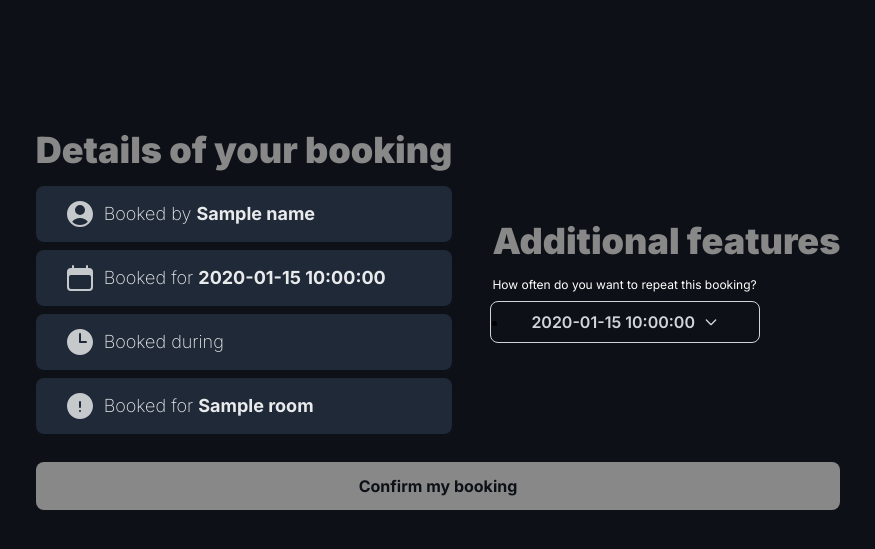
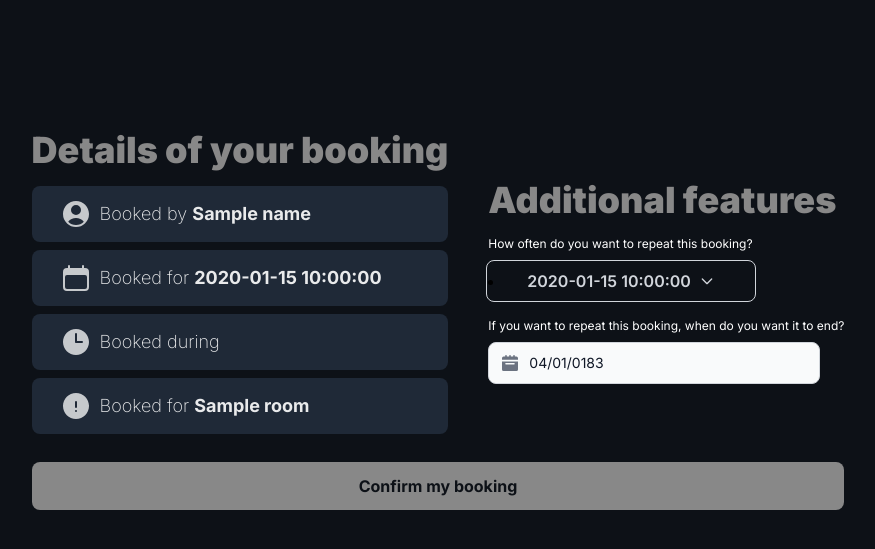
Before and after one commit to SMCS2026-SWAB/FalconBooking, a Flask app: template src/templates/confirm_booking.html in a window 1280 px wide. Shown: the part 104-653 px from the top of the page, without its empty margins (202-1077 px from the left). Run offline with Flask 3, Linux system fonts and the light colour scheme; the template is opened without the code that fills it: most values are stand-ins (such as "Sample title", 1, 10 or a date in 2020); some libraries are stand-ins or nearby versions.

Commit message:
fixed issue where recurring bookings repeat forever.

```diff
--- a/src/app.py
+++ b/src/app.py
@@ -168,7 +168,7 @@ def login():
     if request.method == 'POST':
         email = request.form['email']
 
-        if any(char.isalpha() for char in email.split("@")[0]) and email.split("@")[-1] == "mcpsmd.net":
+        if any(char.isalpha() for char in email.split("@")[0]) and "mcpsmd.net" == email.split("@")[-1]:
             session['email'] = email
             hash_generated = base64.urlsafe_b64encode(uuid.uuid4().bytes).decode("utf-8").replace("=", "")
 
@@ -246,7 +246,8 @@ def confirm_booking():
             formatted_date=f"{parsed_date.strftime('%B')} {parsed_date.day}{_prefix_of_day(str(parsed_date.day))}, {parsed_date.year}",
             name=booking_info["name"],
             room=booking_info["room"],
-            repeat_time=request.args.get("repeat", "Never").capitalize()
+            repeat_time=request.args.get("repeat", "Never").capitalize(),
+            end_date=request.args.get("date", datetime.today().strftime('%m/%d/%Y'))
         )
 
 
--- a/src/templates/confirm_booking.html
+++ b/src/templates/confirm_booking.html
@@ -65,6 +65,17 @@
                     </ul>
                 </div>
             </li>
+            <h1 class="text-white text-xs mt-2">
+                If you want to repeat this booking, when do you want it to end?
+            </h1>
+            <div class="relative max-w-sm">
+              <div class="absolute inset-y-0 start-0 flex items-center ps-3.5 pointer-events-none">
+                <svg class="w-4 h-4 text-gray-500 dark:text-gray-400" aria-hidden="true" xmlns="http://www.w3.org/2000/svg" fill="currentColor" viewBox="0 0 20 20">
+                  <path d="M20 4a2 2 0 0 0-2-2h-2V1a1 1 0 0 0-2 0v1h-3V1a1 1 0 0 0-2 0v1H6V1a1 1 0 0 0-2 0v1H2a2 2 0 0 0-2 2v2h20V4ZM0 18a2 2 0 0 0 2 2h16a2 2 0 0 0 2-2V8H0v10Zm5-8h10a1 1 0 0 1 0 2H5a1 1 0 0 1 0-2Z"/>
+                </svg>
+              </div>
+              <input datepicker type="text" id="datePicker" class="bg-gray-50 border border-gray-300 text-gray-900 text-sm rounded-lg focus:ring-blue-500 focus:border-blue-500 block w-full ps-10 p-2.5 pr-20 dark:bg-gray-700 dark:border-gray-600 dark:placeholder-gray-400 dark:text-white dark:focus:ring-[{{ base['color'] }}] dark:focus:border-[{{ base['color'] }}]" placeholder="Select date" value="{{ end_date }}">
+            </div>
         </div>
     </div>
     <button class="bg-[{{ base['color'] }}] hover:bg-yellow-400 font-bold text-[#0D1117] rounded-lg px-4 py-3 w-full" onclick="create_booking()">
@@ -79,7 +90,8 @@
             "date": "{{ raw_date }}",
             "room": "{{ room }}",
             "block": "{{ block }}",
-            "repeat": "{{ repeat_time }}"
+            "repeat": "{{ repeat_time }}",
+            "end_date": document.getElementById('datePicker').value
         };
 
         $.ajax({
```
Also changed, not shown: src/database.py (+9 -5 lines).
